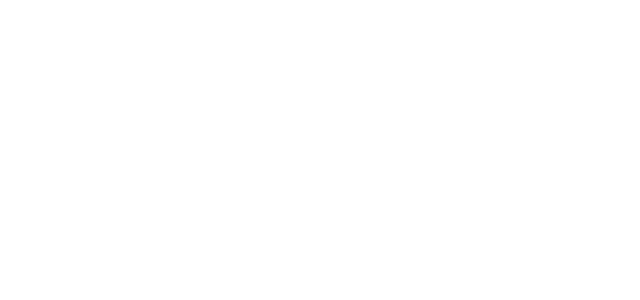
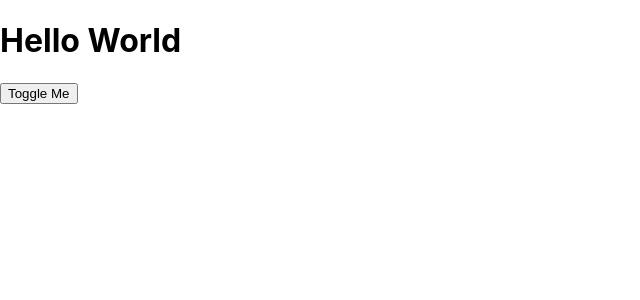
Before and after one commit to ThunderRoar/Food-Around-the-World, a React (Create React App) app: page /explore in a window 1280 px wide. Before the commit this address had no page. Shown: the top 300 px of the page, without its empty margins (0-640 px from the left). Built offline with nearby package versions, Linux system fonts and the light colour scheme.

Commit message:
Added Explore Page

```diff
--- a/package.json
+++ b/package.json
@@ -12,6 +12,7 @@
     "react-icons": "^4.6.0",
     "react-router-dom": "^6.4.2",
     "react-scripts": "5.0.1",
+    "react-spring": "^9.0.0-rc.3",
     "styled-components": "^5.3.6",
     "web-vitals": "^2.1.4"
   },
--- a/src/App.js
+++ b/src/App.js
@@ -6,14 +6,14 @@
 import Home from './Home/Home';
 import TestingPage from './TestingPage/TestingPage';
 
-// import Explore from './Explore/Explore';
+import Explore from './Explore/Explore';
 
 function App() {
   return (
     <BrowserRouter>
       <Routes>
         <Route exact path="/" element={<Home />} />
-        {/* <Route path="explore" element={<Explore />} /> */}
+        <Route path="explore" element={<Explore />} />
         <Route path="testingpage" element={<TestingPage />} />
 
       </Routes>
--- /dev/null
+++ b/src/Explore/Explore.js
@@ -0,0 +1,28 @@
+import React, {useState} from "react";
+
+//Styled Components
+import {
+  ModalContainer
+} from "./Explore.elements";
+
+import { GiKnifeFork } from "react-icons/gi";
+// import { Modal } from "./Modal/Modal";
+
+const Explore = () => {
+  const [showModal, setShowModal] = useState(false)
+
+  const openModal = () => {
+    setShowModal(prev => !prev)
+  }
+
+
+  return (
+    <>
+    <h1>Hello World</h1>
+      <button onClick={openModal}>Toggle Me</button>
+      {/* <Modal showModal={showModal} setShowModal={setShowModal}></Modal> */}
+    </>
+  );
+};
+
+export default Explore;
--- /dev/null
+++ b/src/Modal/Modal.js
@@ -0,0 +1,17 @@
+import React from "react";
+
+//Styled Components
+import {
+  ModalContainer
+} from "./Modal.elements";
+
+
+const Modal = () => {
+  return (
+    <>
+      <div>Modal</div>
+    </>
+  );
+};
+
+export default Modal;
```
Also changed, not shown: src/Explore/Explore.elements.js (added), src/Modal/Modal.elements.js (added), 1 other file (tests, documents, lock files or other folders).
